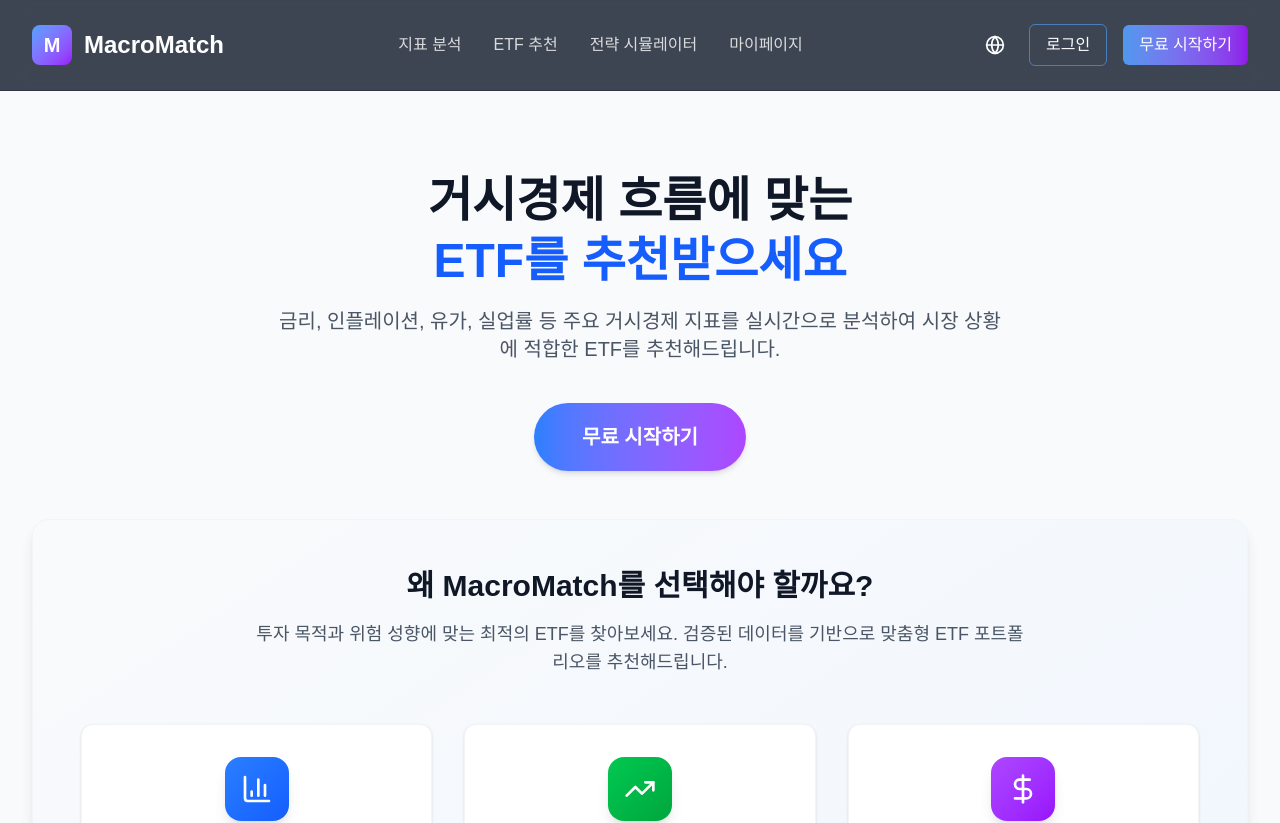
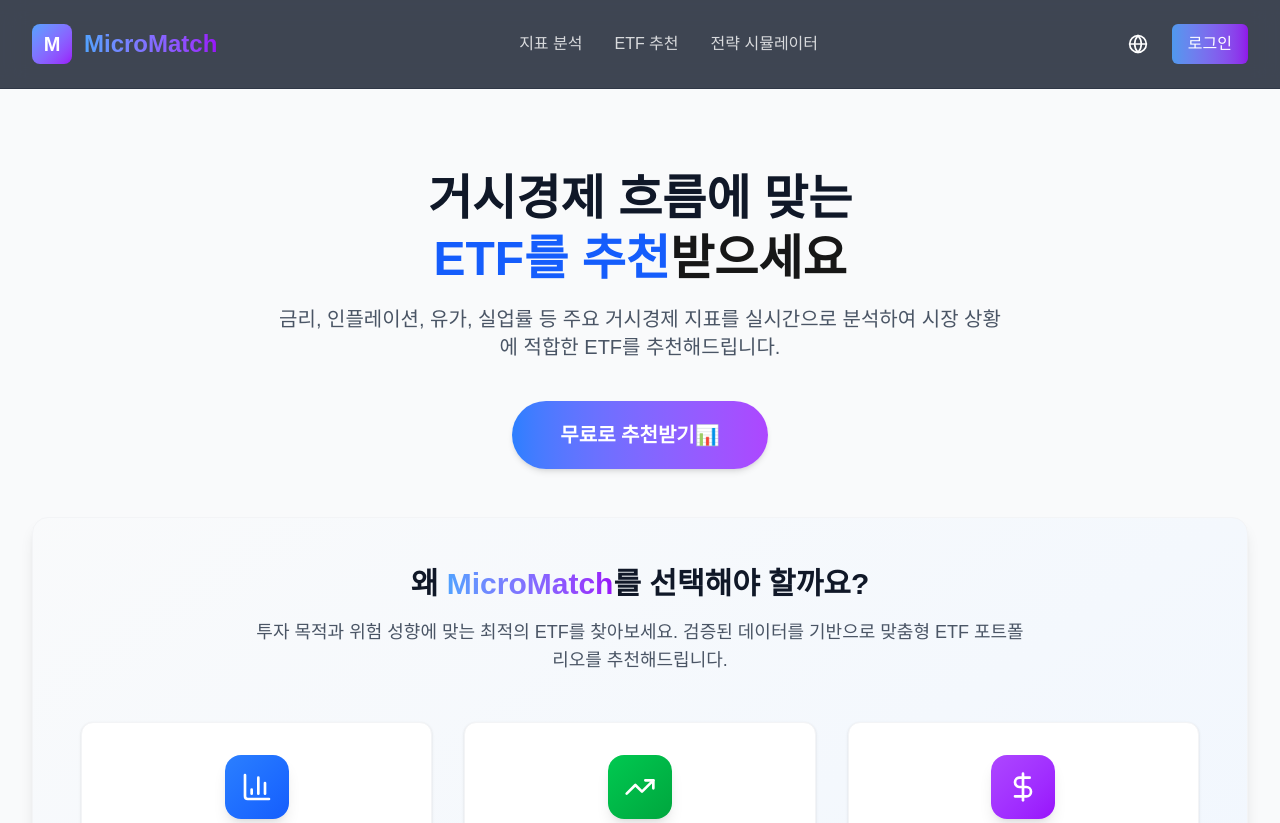
Before and after one commit to mungyun1/macro-match, a Next.js app: page / in a window 1280 px wide. Shown: the top 823 px of the page. Built offline with nearby package versions, Linux system fonts and the light colour scheme.

Commit message:
Style: 디자인 수정

```diff
--- a/package.json
+++ b/package.json
@@ -1,5 +1,5 @@
 {
-  "name": "macro-match",
+  "name": "micro-match",
   "version": "0.1.0",
   "private": true,
   "scripts": {
--- a/src/app/layout.tsx
+++ b/src/app/layout.tsx
@@ -15,7 +15,7 @@
 });
 
 export const metadata: Metadata = {
-  title: "MacroMatch - 거시경제 기반 ETF 추천",
+  title: "MicroMatch - 거시경제 기반 ETF 추천",
   description: "거시경제 지표를 분석하여 최적의 ETF를 추천하는 서비스",
 };
 
--- a/src/app/page.tsx
+++ b/src/app/page.tsx
@@ -15,7 +15,7 @@
         <h2 className="text-4xl sm:text-5xl font-bold mb-4 px-2 leading-tight">
           <span className="text-gray-900">거시경제 흐름에 맞는</span>
           <br />
-          <span className="text-blue-600">ETF를 추천받으세요</span>
+          <span className="text-blue-600">ETF를 추천</span>받으세요
         </h2>
         <p className="text-xl text-gray-600 max-w-3xl mx-auto px-4">
           금리, 인플레이션, 유가, 실업률 등 주요 거시경제 지표를 실시간으로
@@ -23,7 +23,7 @@
         </p>
         <div className="mt-6 sm:mt-10">
           <button className="bg-gradient-to-r from-blue-500 to-purple-500 hover:from-blue-600 hover:to-purple-600 text-white font-semibold py-4 px-8 sm:py-5 sm:px-12 rounded-full text-lg sm:text-xl transition-all duration-200 shadow-md hover:shadow-lg cursor-pointer">
-            무료 시작하기
+            무료로 추천받기📊
           </button>
         </div>
       </section>
@@ -32,7 +32,11 @@
       <section className="bg-gradient-to-br from-gray-50 to-blue-50 rounded-2xl shadow-lg p-6 sm:p-8 lg:p-12 border border-gray-100 mb-8 sm:mb-12">
         <div className="text-center mb-8 sm:mb-12">
           <h3 className="text-3xl font-bold text-gray-900 mb-4">
-            왜 MacroMatch를 선택해야 할까요?
+            왜{" "}
+            <span className="bg-gradient-to-r from-blue-400 to-purple-600 bg-clip-text text-transparent">
+              MicroMatch
+            </span>
+            를 선택해야 할까요?
           </h3>
           <p className="text-lg text-gray-600 max-w-3xl mx-auto">
             투자 목적과 위험 성향에 맞는 최적의 ETF를 찾아보세요. 검증된
--- a/src/components/Footer.tsx
+++ b/src/components/Footer.tsx
@@ -4,7 +4,7 @@
       <div className="max-w-7xl mx-auto px-4 sm:px-6 lg:px-8">
         <div className="text-center">
           <p className="text-sm sm:text-base">
-            &copy; 2024 MacroMatch. All rights reserved.
+            &copy; 2024 MicroMatch. All rights reserved.
           </p>
           <p className="text-gray-400 mt-2 text-xs sm:text-sm">
             거시경제 기반 ETF 추천 서비스
--- a/src/components/Header.tsx
+++ b/src/components/Header.tsx
@@ -1,12 +1,21 @@
 "use client";
 
-import { useState } from "react";
+import { useState, useEffect } from "react";
 import Link from "next/link";
 import { usePathname } from "next/navigation";
 import { Globe } from "lucide-react";
 
 export default function Header() {
   const pathname = usePathname();
+  const [isLoggedIn, setIsLoggedIn] = useState(false);
+  const [isMobileMenuOpen, setIsMobileMenuOpen] = useState(false);
+
+  // 로그인 상태 확인
+  useEffect(() => {
+    const loginStatus = localStorage.getItem("isLoggedIn");
+    setIsLoggedIn(loginStatus === "true");
+  }, []);
+
   const getCurrentPage = () => {
     if (pathname === "/") return "home";
     if (pathname.startsWith("/analysis")) return "analysis";
@@ -17,7 +26,15 @@
   };
 
   const currentPage = getCurrentPage();
-  const [isMobileMenuOpen, setIsMobileMenuOpen] = useState(false);
+
+  // 로그인 처리 함수
+  const handleLogin = () => {
+    if (!isLoggedIn) {
+      // 로그인 로직 (실제로는 API 호출 등이 들어갈 수 있음)
+      localStorage.setItem("isLoggedIn", "true");
+      setIsLoggedIn(true);
+    }
+  };
 
   const getNavItemClass = (page: string) => {
     if (currentPage === page) {
@@ -45,8 +62,8 @@
                   M
                 </span>
               </div>
-              <h1 className="text-xl sm:text-2xl font-bold text-white cursor-pointer">
-                MacroMatch
+              <h1 className="text-xl sm:text-2xl font-bold cursor-pointer bg-gradient-to-r from-blue-400 to-purple-600 bg-clip-text text-transparent">
+                MicroMatch
               </h1>
             </div>
           </Link>
@@ -62,9 +79,6 @@
             <Link href="/strategy" className={getNavItemClass("strategy")}>
               전략 시뮬레이터
             </Link>
-            <Link href="/profile" className={getNavItemClass("profile")}>
-              마이페이지
-            </Link>
           </nav>
 
           {/* 우측 버튼들 */}
@@ -72,12 +86,21 @@
             <button className="p-2 text-white hover:text-white/80 transition-colors">
               <Globe className="h-5 w-5" />
             </button>
-            <button className="px-4 py-2 text-white border border-blue-400/60 rounded-md hover:bg-blue-400/10 hover:border-blue-400 transition-colors">
-              로그인
-            </button>
-            <button className="px-4 py-2 text-white bg-gradient-to-r from-blue-400/90 to-purple-600/90 rounded-md hover:from-blue-400 hover:to-purple-600 transition-all">
-              무료 시작하기
-            </button>
+
+            {isLoggedIn ? (
+              <Link href="/profile">
+                <button className="px-4 py-2 text-white bg-gradient-to-r from-blue-400/90 to-purple-600/90 rounded-md hover:from-blue-400 hover:to-purple-600 transition-all">
+                  마이 페이지
+                </button>
+              </Link>
+            ) : (
+              <button
+                onClick={handleLogin}
+                className="px-4 py-2 text-white bg-gradient-to-r from-blue-400/90 to-purple-600/90 rounded-md hover:from-blue-400 hover:to-purple-600 transition-all"
+              >
+                로그인
+              </button>
+            )}
           </div>
 
           {/* 모바일 햄버거 메뉴 버튼 */}
@@ -141,12 +164,20 @@
                 마이페이지
               </Link>
               <div className="pt-4 border-t border-gray-700/50">
-                <button className="w-full px-4 py-2 text-white border border-blue-400/60 rounded-md hover:bg-blue-400/10 hover:border-blue-400 transition-colors mb-2">
-                  로그인
-                </button>
-                <button className="w-full px-4 py-2 text-white bg-gradient-to-r from-blue-400/90 to-purple-600/90 rounded-md hover:from-blue-400 hover:to-purple-600 transition-all">
-                  무료 시작하기
-                </button>
+                {isLoggedIn ? (
+                  <Link href="/profile">
+                    <button className="w-full px-4 py-2 text-white bg-gradient-to-r from-blue-400/90 to-purple-600/90 rounded-md hover:from-blue-400 hover:to-purple-600 transition-all mb-2">
+                      마이 페이지
+                    </button>
+                  </Link>
+                ) : (
+                  <button
+                    onClick={handleLogin}
+                    className="w-full px-4 py-2 text-white bg-gradient-to-r from-blue-400/90 to-purple-600/90 rounded-md hover:from-blue-400 hover:to-purple-600 transition-all mb-2"
+                  >
+                    로그인
+                  </button>
+                )}
               </div>
             </nav>
           </div>
```
Also changed, not shown: 1 other file (tests, documents, lock files or other folders).
